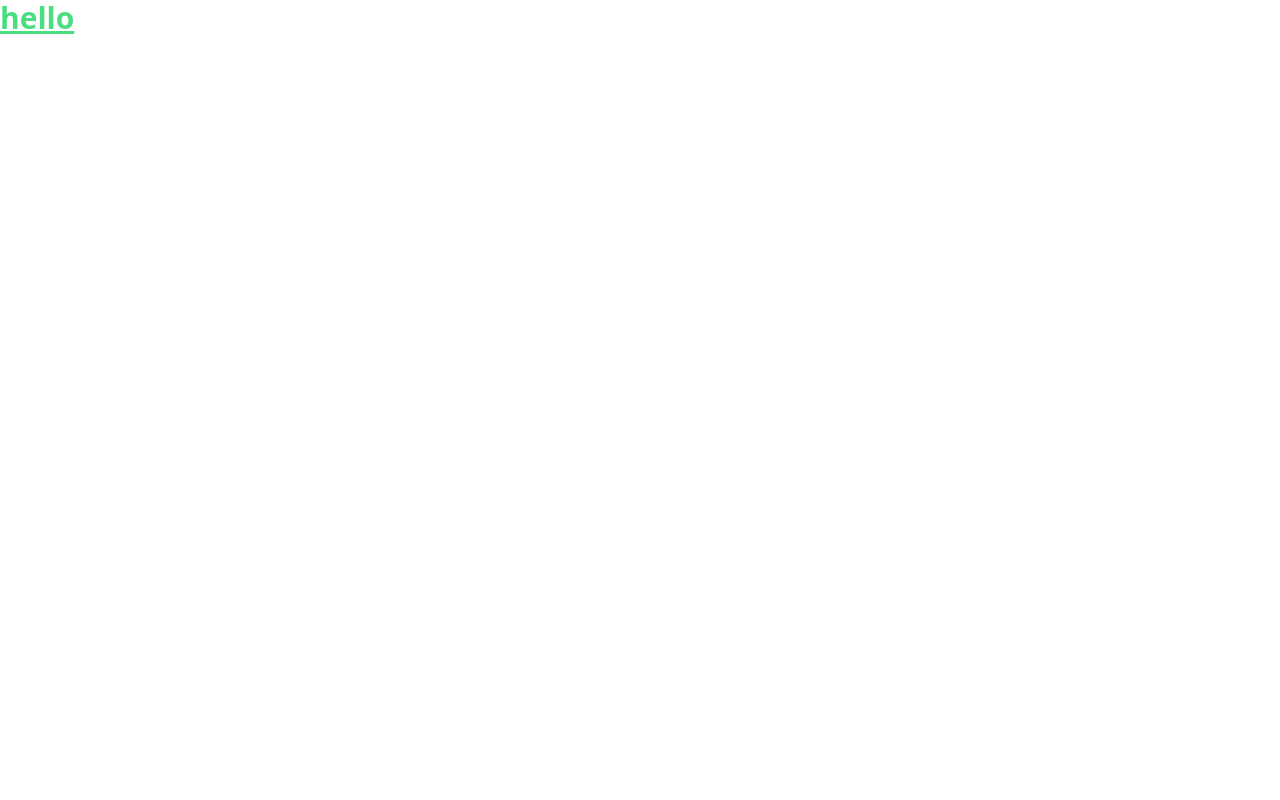
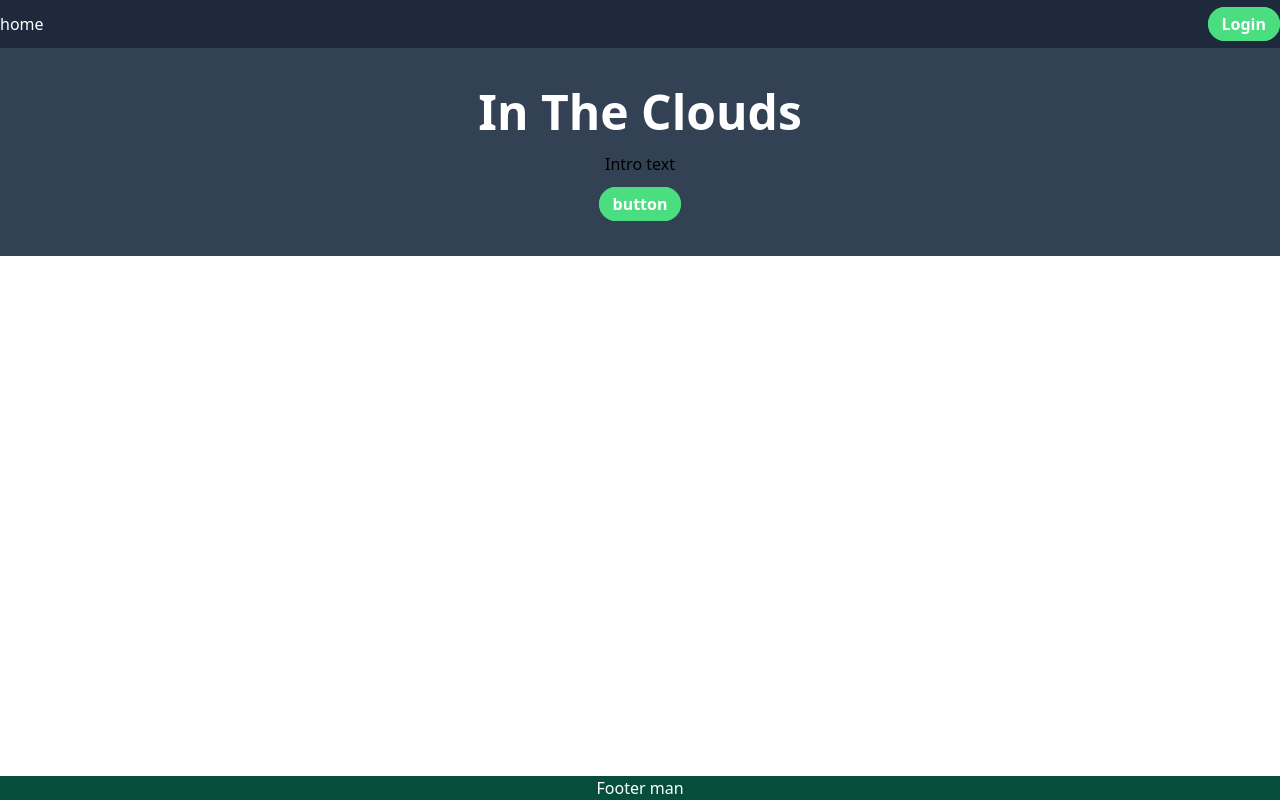
Before and after one commit to GTklr/cloudnoise-news, a React (Vite) app: page / in a window 1280 px wide. Built offline with nearby package versions, Linux system fonts and the light colour scheme.

Commit message:
initial layout

```diff
--- a/src/App.jsx
+++ b/src/App.jsx
@@ -1,13 +1,14 @@
-import { useState } from 'react'
+import Footer from './components/Footer'
+import Navbar from './components/Navbar'
+import Home from './pages/Home'
 
 function App() {
-  const [count, setCount] = useState(0)
 
   return (
     <div className="App">
-      <h1 className="text-3xl font-bold underline text-green-400">
-        hello
-      </h1>
+      <Navbar />
+      <Home />
+      <Footer className="fixed bottom-0"/>
     </div>
   )
 }
--- /dev/null
+++ b/src/components/Footer.jsx
@@ -0,0 +1,10 @@
+import React from 'react'
+
+export default function Footer() {
+  return (
+    <div className="bg-emerald-900 fixed bottom-0 w-full text-center">
+
+        <h2 className='text-white'>Footer man</h2>
+    </div>
+  )
+}
--- /dev/null
+++ b/src/components/Navbar.jsx
@@ -0,0 +1,17 @@
+import React from 'react'
+
+export default function Navbar() {
+  return (
+    <div className="bg-slate-800 text-white h-12 flex justify-between items-center">
+        <div>
+          <h1>home</h1>
+        </div>
+
+        <div>
+          <a href='/' className='btn'>Login</a>
+        </div>
+
+
+    </div>
+  )
+}
--- /dev/null
+++ b/src/components/home/Hero1.jsx
@@ -0,0 +1,17 @@
+import React from 'react'
+
+export default function Hero1() {
+  return (
+    <div className='bg-slate-700'>
+        <div className='py-10 flex justify-center items-center '>
+            <div className='text-center'>
+                <h1 className='font-bold text-5xl text-white pb-4'>In The Clouds</h1>
+                <p className='pb-4'>Intro text</p>
+                <a href='/' className='btn'>button</a>
+            </div>
+        </div>
+
+
+    </div>
+  )
+}
--- a/src/index.css
+++ b/src/index.css
@@ -1,3 +1,7 @@
 @tailwind base;
 @tailwind components;
 @tailwind utilities;
+
+.btn {
+  @apply rounded-full border-green-400 bg-green-400 border-2 px-3 py-1 text-white font-bold
+}
--- /dev/null
+++ b/src/pages/Home.jsx
@@ -0,0 +1,10 @@
+import React from 'react'
+import Hero1 from '../components/home/Hero1'
+
+export default function Home() {
+  return (
+    <div>
+      <Hero1 />
+    </div>
+  )
+}
```
